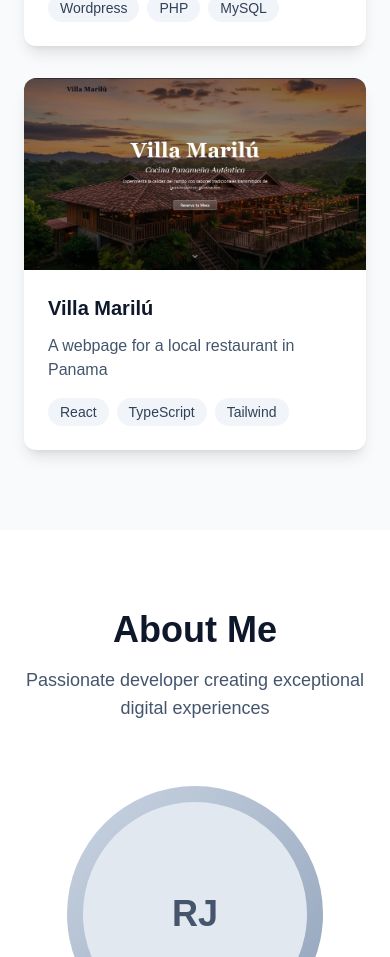
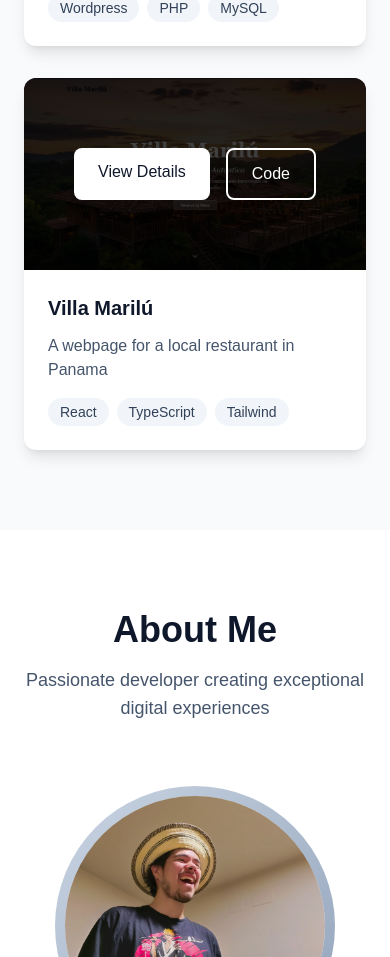
Before and after one commit to R1c4ar6/porfolio_2.0, a Next.js app: page / in a window 390 px wide. Shown: the part 1871-2828 px from the top of the page. Built offline with nearby package versions, Linux system fonts and the light colour scheme.

Commit message:
Added my face to it

```diff
--- a/src/app/projects/[id]/page.tsx
+++ b/src/app/projects/[id]/page.tsx
@@ -3,67 +3,13 @@
 import { useParams } from 'next/navigation';
 import Link from 'next/link';
 import Image from 'next/image';
+import { projects } from '@/components/ProjectGallery';
 
-const projectData = {
-  '1': {
-    title: 'Litle Great Minds',
-    description: 'A web app for a local tutoring business',
-    longDescription: 'A web app for a local tutoring business that allows users to check the school schedule and syllabus.',
-    tech: ["React", "TypeScript", "JavaScript", "CSS", "HTML"],
-    liveUrl: 'https://littlegreatminds.netlify.app/',
-    githubUrl: 'https://github.com/R1c4ar6/great-little-minds-react',
-    features: [
-      'Responsive design for all devices',
-      'Translations for English and Spanish',
-      'Images change based on the language'
-
-    ],
-    challenges: [
-      'Creating easy/family friendly design for parents and kids',
-      'Creating several translation files',
-    ]
-  },
-  '2': {
-    title: 'Argenta Jewelery Shop',
-    description: 'An e-commerce webpage for a local jewelry business.',
-    longDescription: 'An e-commerce webpage for a local jewelry business.',
-    tech: ["Wordpress", "PHP", "MySQL"],
-    liveUrl: 'https://argentashop.free.nf/',
-    githubUrl: 'https://github.com',
-    features: [
-      'Product visualization (lots of zoom)',
-      'Comments and discussions',
-      'Proper payment system',
-    ],
-    challenges: [
-      'Creating a e-commerce webpage',
-      'Implementing real-time synchronization',
-      'Adding a translation button for all the content',
-      'Learning wordpress'
-    ]
-  },
-  '3': {
-    title: 'Villa Marilú',
-    description: 'A webpage for a local restaurant in Panama',
-    longDescription: 'A comprehensive analytics dashboard that provides real-time insights into business metrics. Features customizable widgets, data visualization, reporting tools, and export capabilities.',
-    tech: ["React", "TypeScript", "Tailwind"],
-    liveUrl: 'https://restaurante-villa-marilu.vercel.app/',
-    githubUrl: 'https://github.com/R1c4ar6/villa_marilu_clean',
-    features: [
-      'AI genetared dishes',
-      'Mobile-responsive design'
-    ],
-    challenges: [
-      'Creating responsive visualizations',
-      'Learning tailwind'
-    ]
-  }
-};
 
 export default function ProjectPage() {
   const params = useParams();
   const projectId = params.id as string;
-  const project = projectData[projectId as keyof typeof projectData];
+  const project = projects.find(p => p.id === parseInt(projectId));
 
   if (!project) {
     return (
@@ -98,11 +44,15 @@ export default function ProjectPage() {
 
         <div className="grid lg:grid-cols-2 gap-12 mb-16">
           <div>
-            <div className="aspect-video bg-gradient-to-br from-slate-200 to-slate-300 dark:from-slate-700 dark:to-slate-600 rounded-xl overflow-hidden mb-8">
+            <div className="aspect-video bg-linear-to-br from-slate-200 to-slate-300 dark:from-slate-700 dark:to-slate-600 rounded-xl overflow-hidden mb-8">
               <div className="w-full h-full flex items-center justify-center">
-                <div className="w-24 h-24 bg-slate-400 dark:bg-slate-500 rounded-lg flex items-center justify-center">
-                  <span className="text-white font-bold text-3xl">{project.title[0]}</span>
-                </div>
+                <Image
+                  src={project.imageUrl}
+                  alt={project.title}
+                  width={800}
+                  height={450}
+                  className="object-cover w-full h-full"
+                />
               </div>
             </div>
 
@@ -165,7 +115,7 @@ export default function ProjectPage() {
             <ul className="space-y-3">
               {project.features.map((feature, index) => (
                 <li key={index} className="flex items-start">
-                  <div className="w-2 h-2 bg-blue-500 rounded-full mt-2 mr-3 flex-shrink-0"></div>
+                  <div className="w-2 h-2 bg-blue-500 rounded-full mt-2 mr-3 shrink-0"></div>
                   <span className="text-slate-600 dark:text-slate-400">{feature}</span>
                 </li>
               ))}
@@ -179,7 +129,7 @@ export default function ProjectPage() {
             <ul className="space-y-3">
               {project.challenges.map((challenge, index) => (
                 <li key={index} className="flex items-start">
-                  <div className="w-2 h-2 bg-green-500 rounded-full mt-2 mr-3 flex-shrink-0"></div>
+                  <div className="w-2 h-2 bg-green-500 rounded-full mt-2 mr-3 shrink-0"></div>
                   <span className="text-slate-600 dark:text-slate-400">{challenge}</span>
                 </li>
               ))}
--- a/src/components/AboutSection.tsx
+++ b/src/components/AboutSection.tsx
@@ -1,6 +1,7 @@
 'use client';
 
 import { useEffect, useState } from 'react';
+import Image from 'next/image';
 
 export default function AboutSection() {
   const [isVisible, setIsVisible] = useState(false);
@@ -54,9 +55,16 @@ export default function AboutSection() {
           isVisible ? 'opacity-100 translate-y-0' : 'opacity-0 translate-y-8'
         }`}>
           <div>
-            <div className="w-64 h-64 mx-auto bg-linear-to-br from-slate-300 to-slate-400 dark:from-slate-600 dark:to-slate-700 rounded-full flex items-center justify-center">
-              <div className="w-56 h-56 bg-slate-200 dark:bg-slate-800 rounded-full flex items-center justify-center">
-                <span className="text-4xl font-bold text-slate-600 dark:text-slate-400">RJ</span>
+            <div className="w-70 h-70 mx-auto bg-linear-to-br from-slate-300 to-slate-400 dark:from-slate-600 dark:to-slate-700 rounded-full flex items-center justify-center">
+              <div className="w-65 h-65 bg-slate-200 dark:bg-slate-800 rounded-full flex items-center justify-center">
+                <Image
+                  src="/assets/rj_profile.webp"
+                  alt="Profile"
+                  width={220}
+                  height={220}
+                  className="rounded-full object-cover w-full h-full"
+                  priority
+                />
               </div>
             </div>
           </div>
@@ -67,7 +75,7 @@ export default function AboutSection() {
                 Hi, I'm a Full-Stack Developer
               </h3>
               <p className="text-slate-600 dark:text-slate-400 leading-relaxed mb-6">
-                With over 5 years of experience in web development, I specialize in building
+                With over 3 years of experience in web development, I specialize in building
                 scalable, high-performance applications that solve real-world problems.
                 My passion lies in creating clean, efficient code and exceptional user experiences.
               </p>
--- a/src/components/ProjectGallery.tsx
+++ b/src/components/ProjectGallery.tsx
@@ -7,44 +7,78 @@ interface Project {
   id: number;
   title: string;
   description: string;
+  longDescription?: string;
   tech: string[];
   liveUrl: string;
   githubUrl: string;
   imageUrl: string;
+  features: string[];
+  challenges: string[];
 }
 
-const projects: Project[] = [
+export const projects: Project[] = [
   {
     id: 1,
     title: "Little Great Minds",
     description: "A web app for a local tutoring business",
+    longDescription: 'A web app for a local tutoring business that allows users to check the school schedule and syllabus.',
     tech: ["React", "TypeScript", "JavaScript", "CSS", "HTML"],
     liveUrl: "https://littlegreatminds.netlify.app/",
     githubUrl: "https://github.com/R1c4ar6/great-little-minds-react",
-    imageUrl: "/assets/project-one-prev.webp"
+    imageUrl: "/assets/project-one-prev.webp",
+    features: [
+      'Responsive design for all devices',
+      'Translations for English and Spanish',
+      'Images change based on the language'
+
+    ],
+    challenges: [
+      'Creating easy/family friendly design for parents and kids',
+      'Creating several translation files',
+    ]
   },
   {
     id: 2,
     title: "Argenta Jewelery Shop",
     description: "An e-commerce webpage for a local jewelry business.",
+    longDescription: 'An e-commerce webpage for a local jewelry business.',
     tech: ["Wordpress", "PHP", "MySQL"],
     liveUrl: "https://argentashop.free.nf/",
     githubUrl: "https://github.com",
-    imageUrl: "/assets/project-two-prev.webp"
+    imageUrl: "/assets/project-two-prev.webp",
+    features: [
+      'Product visualization (lots of zoom)',
+      'Comments and discussions',
+      'Proper payment system',
+    ],
+    challenges: [
+      'Creating a e-commerce webpage',
+      'Implementing real-time synchronization',
+      'Adding a translation button for all the content',
+      'Learning wordpress'
+    ]
   },
   {
     id: 3,
     title: "Villa Marilú",
     description: "A webpage for a local restaurant in Panama",
+    longDescription: 'A comprehensive analytics dashboard that provides real-time insights into business metrics. Features customizable widgets, data visualization, reporting tools, and export capabilities.',
     tech: ["React", "TypeScript", "Tailwind"],
     liveUrl: "https://restaurante-villa-marilu.vercel.app/",
     githubUrl: "https://github.com/R1c4ar6/villa_marilu_clean",
-    imageUrl: "/assets/project-five-prev.webp"
+    imageUrl: "/assets/project-five-prev.webp",
+    features: [
+      'AI genetared dishes',
+      'Mobile-responsive design'
+    ],
+    challenges: [
+      'Creating responsive visualizations',
+      'Learning tailwind'
+    ]
   }
 ];
 
 export default function ProjectGallery() {
-  const [hoveredProject, setHoveredProject] = useState<number | null>(null);
 
   return (
     <section id="projects" className="py-20 px-6 bg-slate-50 dark:bg-slate-900">
@@ -63,8 +97,6 @@ export default function ProjectGallery() {
             <div
               key={project.id}
               className="group relative bg-white dark:bg-slate-800 rounded-xl overflow-hidden shadow-lg hover:shadow-2xl transition-all duration-500 transform hover:-translate-y-2"
-              onMouseEnter={() => setHoveredProject(project.id)}
-              onMouseLeave={() => setHoveredProject(null)}
             >
               <div className="aspect-video relative overflow-hidden">
                 <Image
@@ -75,8 +107,9 @@ export default function ProjectGallery() {
                   sizes="(max-width: 768px) 100vw, (max-width: 1200px) 50vw, 33vw"
                 />
 
-                {hoveredProject === project.id && (
-                  <div className="absolute inset-0 bg-black/75 flex items-center justify-center transition-opacity duration-300">
+                <div
+                  className="absolute inset-0 bg-black/75 flex items-center justify-center opacity-100 md:opacity-0 md:group-hover:opacity-100 transition-opacity duration-300"
+                >
                   <div className="flex gap-4">
                     <a
                       href={`/projects/${project.id}`}
@@ -94,8 +127,8 @@ export default function ProjectGallery() {
                     </a>
                   </div>
                 </div>
-                )}
               </div>
+
 
               <div className="p-6">
                 <h3 className="text-xl font-bold text-slate-900 dark:text-white mb-3">
```
Also changed, not shown: public/assets/rj_profile.webp (added). Lines whose indentation alone changed are shown as unchanged.
